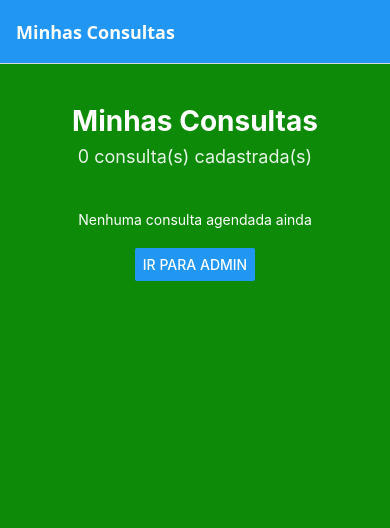
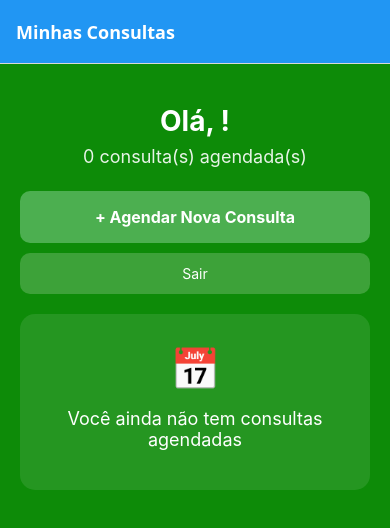
Before and after one commit to Matheus-Vecchi/sistemas-consulta-mobile, a React Native app: screen /Home in a window 390 px wide. Shown: the top 528 px of the page. Built offline with nearby package versions, Linux system fonts and the light colour scheme.

Commit message:
feat: update home screen to filter appointments by logged patient

```diff
--- a/src/screens/Home.tsx
+++ b/src/screens/Home.tsx
@@ -1,27 +1,43 @@
-import React, { useEffect, useState } from "react";
-import { View, Text, ScrollView, Button } from "react-native";
+import React, { useState } from "react";
+import { Alert, ScrollView, Text, TouchableOpacity, View } from "react-native";
 import { StatusBar } from "expo-status-bar";
+import { useFocusEffect } from "@react-navigation/native";
 import { Consulta } from "../interfaces/consulta";
 import { ConsultaCard } from "../components";
 import { styles } from "../styles/app.styles";
-import { obterConsultas, salvarConsultas } from "../services/storage";
+import {
+  obterConsultas,
+  obterPacienteLogado,
+  removerPacienteLogado,
+  salvarConsultas,
+} from "../services/storage";
 
 export default function Home({ navigation }: any) {
   const [consultas, setConsultas] = useState<Consulta[]>([]);
+  const [nomePaciente, setNomePaciente] = useState("");
 
-  useEffect(() => {
-    carregarConsultas();
+  useFocusEffect(
+    React.useCallback(() => {
+      carregarDados();
+    }, [])
+  );
 
-    const unsubscribe = navigation.addListener("focus", () => {
-      carregarConsultas();
-    });
+  async function carregarDados() {
+    const paciente = await obterPacienteLogado();
 
-    return unsubscribe;
-  }, [navigation]);
+    if (!paciente) {
+      navigation.replace("Login");
+      return;
+    }
 
-  async function carregarConsultas() {
-    const consultasSalvas = await obterConsultas();
-    setConsultas(consultasSalvas);
+    setNomePaciente(paciente.nome);
+
+    const todasConsultas = await obterConsultas();
+    const consultasDoPaciente = todasConsultas.filter(
+      (c) => c.paciente.id === paciente.id
+    );
+
+    setConsultas(consultasDoPaciente);
   }
 
   async function confirmarConsulta(consultaId: number) {
@@ -30,7 +46,13 @@ export default function Home({ navigation }: any) {
     );
 
     setConsultas(consultasAtualizadas);
-    await salvarConsultas(consultasAtualizadas);
+
+    const todasConsultas = await obterConsultas();
+    const consultasAtualizadasCompletas = todasConsultas.map((c) =>
+      c.id === consultaId ? { ...c, status: "confirmada" as const } : c
+    );
+
+    await salvarConsultas(consultasAtualizadasCompletas);
   }
 
   async function cancelarConsulta(consultaId: number) {
@@ -39,7 +61,26 @@ export default function Home({ navigation }: any) {
     );
 
     setConsultas(consultasAtualizadas);
-    await salvarConsultas(consultasAtualizadas);
+
+    const todasConsultas = await obterConsultas();
+    const consultasAtualizadasCompletas = todasConsultas.map((c) =>
+      c.id === consultaId ? { ...c, status: "cancelada" as const } : c
+    );
+
+    await salvarConsultas(consultasAtualizadasCompletas);
+  }
+
+  async function handleLogout() {
+    Alert.alert("Sair", "Deseja realmente sair da sua conta?", [
+      { text: "Cancelar", style: "cancel" },
+      {
+        text: "Sair",
+        onPress: async () => {
+          await removerPacienteLogado();
+          navigation.replace("Login");
+        },
+      },
+    ]);
   }
 
   return (
@@ -48,41 +89,84 @@ export default function Home({ navigation }: any) {
 
       <ScrollView contentContainerStyle={styles.scrollContent}>
         <View style={styles.header}>
-          <Text style={styles.titulo}>Minhas Consultas</Text>
+          <Text style={styles.titulo}>Olá, {nomePaciente}!</Text>
           <Text style={styles.subtitulo}>
-            {consultas.length} consulta(s) cadastrada(s)
+            {consultas.length} consulta(s) agendada(s)
           </Text>
         </View>
 
+        <View style={{ marginBottom: 20 }}>
+          <TouchableOpacity
+            style={{
+              backgroundColor: "#4CAF50",
+              padding: 16,
+              borderRadius: 10,
+              marginBottom: 10,
+            }}
+            onPress={() => navigation.navigate("Agendamento")}
+          >
+            <Text
+              style={{
+                color: "#fff",
+                fontSize: 16,
+                fontWeight: "bold",
+                textAlign: "center",
+              }}
+            >
+              + Agendar Nova Consulta
+            </Text>
+          </TouchableOpacity>
+
+          <TouchableOpacity
+            style={{
+              backgroundColor: "rgba(255,255,255,0.2)",
+              padding: 12,
+              borderRadius: 10,
+            }}
+            onPress={handleLogout}
+          >
+            <Text
+              style={{
+                color: "#fff",
+                fontSize: 14,
+                textAlign: "center",
+              }}
+            >
+              Sair
+            </Text>
+          </TouchableOpacity>
+        </View>
+
         {consultas.length === 0 ? (
-          <View style={{ padding: 20, alignItems: "center" }}>
-            <Text style={{ color: "#fff", marginBottom: 20 }}>
-              Nenhuma consulta agendada ainda
+          <View
+            style={{
+              backgroundColor: "rgba(255,255,255,0.1)",
+              padding: 30,
+              borderRadius: 15,
+              alignItems: "center",
+            }}
+          >
+            <Text style={{ fontSize: 40, marginBottom: 15 }}>📅</Text>
+            <Text
+              style={{
+                color: "#fff",
+                fontSize: 18,
+                marginBottom: 10,
+                textAlign: "center",
+              }}
+            >
+              Você ainda não tem consultas agendadas
             </Text>
-
-            <Button
-              title="Ir para Admin"
-              onPress={() => navigation.navigate("Admin")}
-            />
           </View>
         ) : (
-          <>
-            {consultas.map((consulta) => (
+          consultas.map((consulta) => (
             <ConsultaCard
               key={consulta.id}
               consulta={consulta}
               onConfirmar={() => confirmarConsulta(consulta.id)}
               onCancelar={() => cancelarConsulta(consulta.id)}
             />
-            ))}
-
-            <View style={{ marginTop: 20 }}>
-              <Button
-                title="Ir para Admin"
-                onPress={() => navigation.navigate("Admin")}
-              />
-            </View>
-          </>
+          ))
         )}
       </ScrollView>
     </View>
```
Lines whose indentation alone changed are shown as unchanged.
